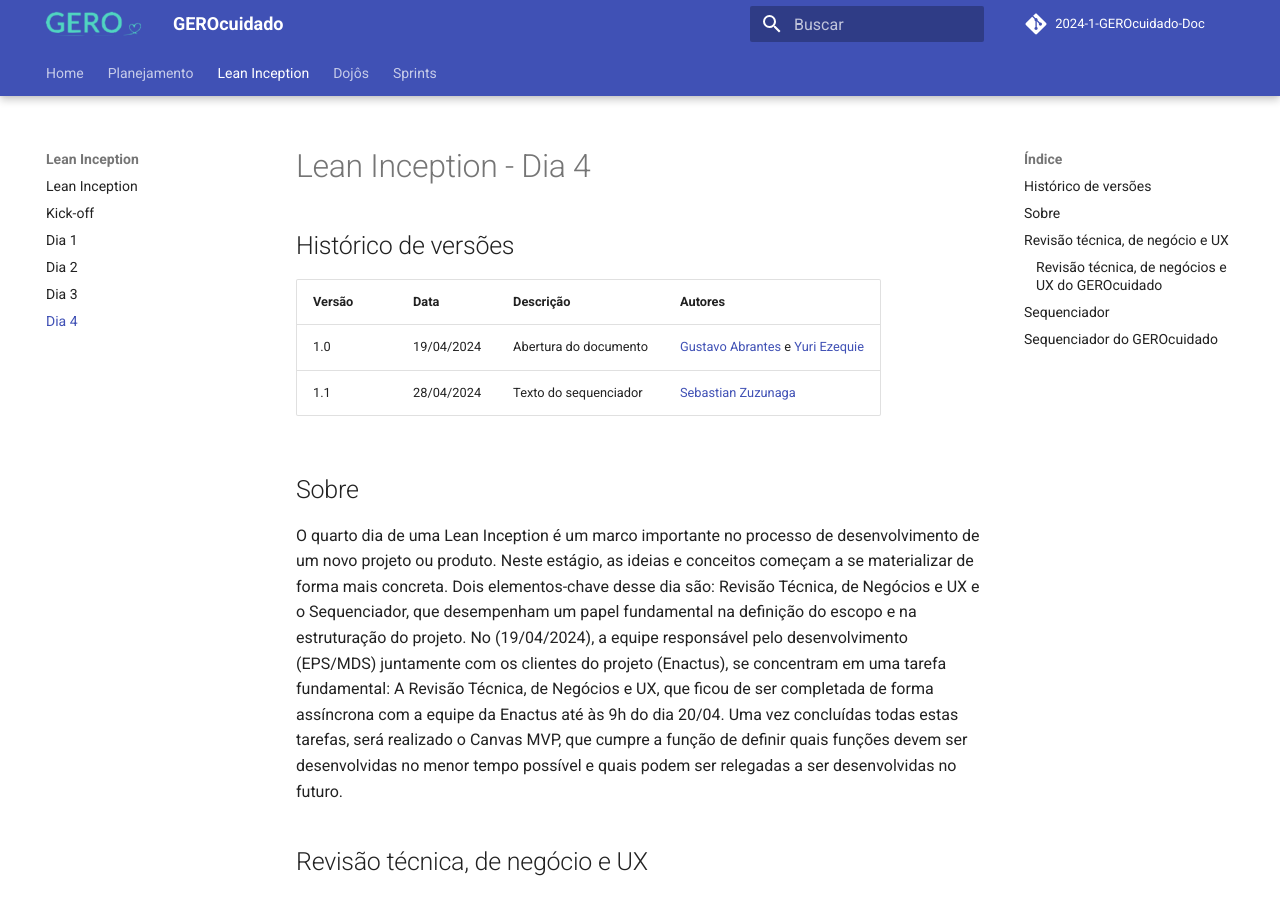
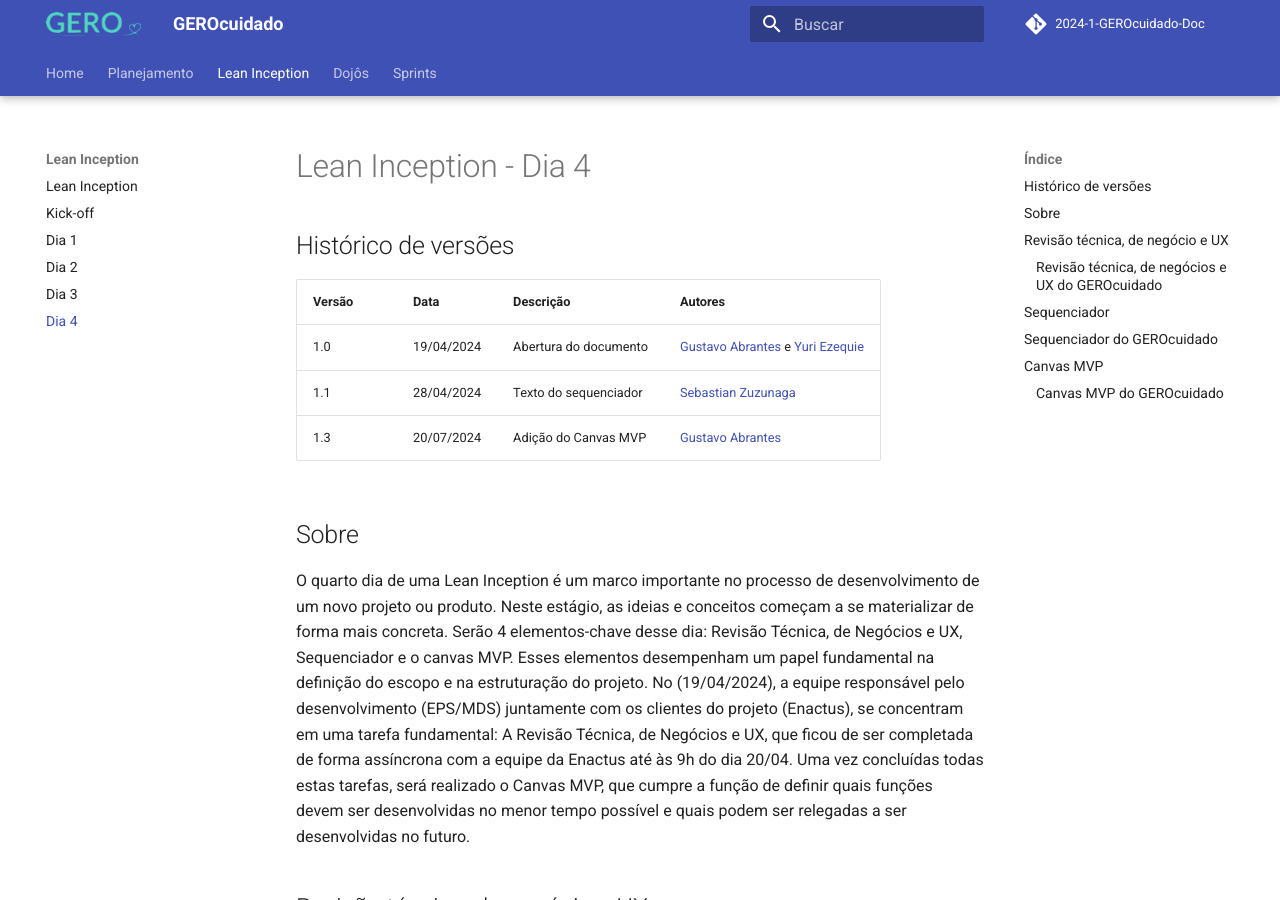
Before and after one commit to fga-eps-mds/2024-1-GEROcuidado-Doc, an MkDocs documentation site: the page built from docs/lean_inception/dia_4.md, in a window 1280 px wide and 900 px high. Built offline with MkDocs 1.6.1 and Material for MkDocs 9.7.7, drawn with Linux system fonts in a browser that asks for light colours; comment, search, counter and statistics services are not loaded; some of the changed lines change nothing that is shown; some of the changed text lies outside the part shown.

Commit message:
docs: add canvas mvp to the file lean_inception day 4

```diff
--- a/docs/lean_inception/dia_4.md
+++ b/docs/lean_inception/dia_4.md
@@ -6,10 +6,11 @@
 | ------ | ---------- | --------- | ------- |
 | 1.0    | 19/04/2024 | Abertura do documento | [Gustavo Abrantes ](https://github.com/GustaaSZ) e [Yuri Ezequie ](https://github.com/Yuri57Ezequiel)|
 | 1.1    | 28/04/2024 | Texto do sequenciador | [Sebastian Zuzunaga](https://github.com/sebazac332)|
+| 1.3    | 20/07/2024 | Adição do Canvas MVP | [Gustavo Abrantes ](https://github.com/GustaaSZ)|
 
 ## Sobre
 
-O quarto dia de uma Lean Inception é um marco importante no processo de desenvolvimento de um novo projeto ou produto. Neste estágio, as ideias e conceitos começam a se materializar de forma mais concreta. Dois elementos-chave desse dia são: Revisão Técnica, de Negócios e UX e o Sequenciador, que desempenham um papel fundamental na definição do escopo e na estruturação do projeto. No (19/04/2024), a equipe responsável pelo desenvolvimento (EPS/MDS) juntamente com os clientes do projeto (Enactus), se concentram em uma tarefa fundamental: A Revisão Técnica, de Negócios e UX, que ficou de ser completada de forma assíncrona com a equipe da Enactus até às 9h do dia 20/04. Uma vez concluídas todas estas tarefas, será realizado o Canvas MVP, que cumpre a função de definir quais funções devem ser desenvolvidas no menor tempo possível e quais podem ser relegadas a ser desenvolvidas no futuro.
+O quarto dia de uma Lean Inception é um marco importante no processo de desenvolvimento de um novo projeto ou produto. Neste estágio, as ideias e conceitos começam a se materializar de forma mais concreta. Serão 4 elementos-chave desse dia: Revisão Técnica, de Negócios e UX, Sequenciador e o canvas MVP. Esses elementos desempenham um papel fundamental na definição do escopo e na estruturação do projeto. No (19/04/2024), a equipe responsável pelo desenvolvimento (EPS/MDS) juntamente com os clientes do projeto (Enactus), se concentram em uma tarefa fundamental: A Revisão Técnica, de Negócios e UX, que ficou de ser completada de forma assíncrona com a equipe da Enactus até às 9h do dia 20/04. Uma vez concluídas todas estas tarefas, será realizado o Canvas MVP, que cumpre a função de definir quais funções devem ser desenvolvidas no menor tempo possível e quais podem ser relegadas a ser desenvolvidas no futuro.
 <!-- e o Canvas MVP -->
 
 ## Revisão técnica, de negócio e UX
@@ -62,3 +63,33 @@
 ![Sequenciador 2](../assets/seq2.PNG)
 ![Sequenciador 3](../assets/seq3.PNG)
 ![Sequenciador 4](../assets/seq4.PNG)
+
+## Canvas MVP
+
+O Canvas MVP é uma ferramenta visual que ajuda a equipe a definir o que fará parte do Produto Mínimo Viável. Ele geralmente é composto por nove áreas ou blocos, incluindo:
+
+- **Objetivo do MVP:** Uma declaração clara do que se pretende alcançar com o MVP.
+
+- **Problema:** Uma descrição do problema que o MVP está resolvendo para os usuários.
+
+- **Solução:** Uma visão geral da solução que será implementada.
+
+- **Usuários:** Quem são os usuários-alvo do MVP.
+
+- **Características Principais:** As funcionalidades centrais que serão incluídas no MVP.
+
+- **Métricas de Sucesso:** Como o sucesso do MVP será medido.
+
+- **Hipóteses:** Suposições ou previsões que estão sendo testadas com o MVP.
+
+- **Restrições:** Quaisquer limitações ou restrições que afetam o desenvolvimento do MVP.
+
+- **Aprendizados:** Espaço para registrar o que a equipe aprendeu durante o processo de criação do Canvas MVP.
+
+O Canvas MVP ajuda a equipe a visualizar de forma clara e concisa o escopo do Produto Mínimo Viável, garantindo que todos tenham uma compreensão comum do que será desenvolvido e por quê.
+
+![Modelo Canvas MVP](../assets/Model_Canva-MVP.png)
+
+### Canvas MVP do GEROcuidado
+
+![Canvas MVP](../assets/Canva_MVP.png)
```
Also changed, not shown: docs/assets/Canva_MVP.png (added), docs/assets/Model_Canva-MVP.png (added).
